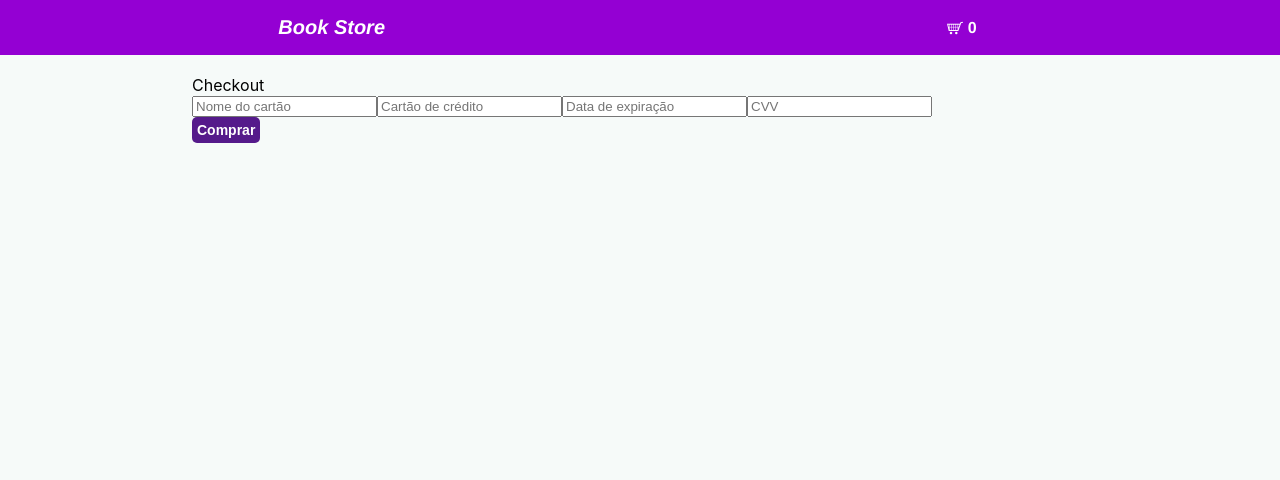
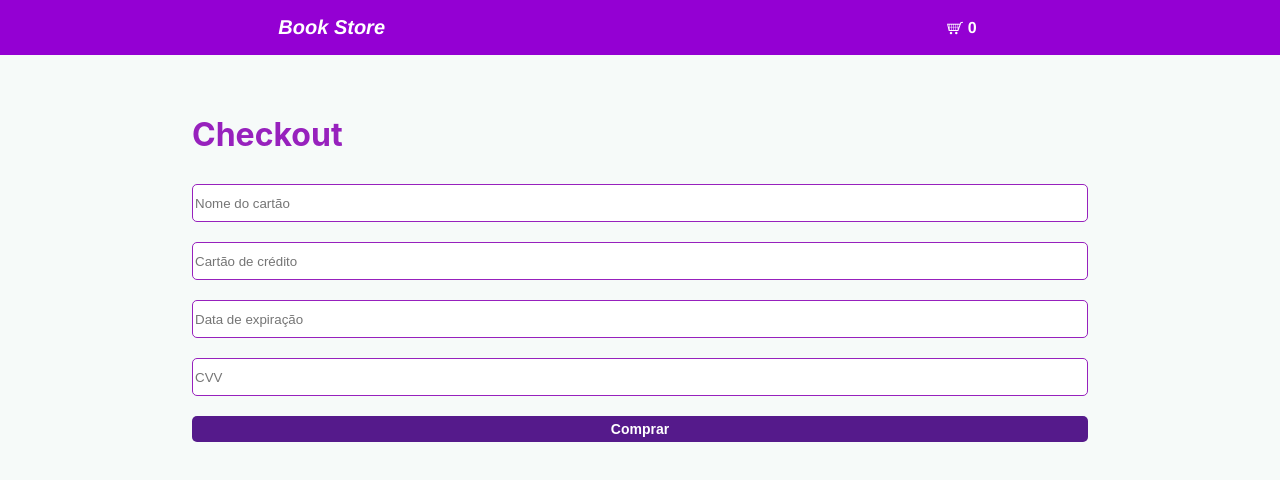
Before and after one commit to DaianaEgerMichels/redux-book-store, a React (Create React App) app: page /checkout in a window 1280 px wide. Shown: the top 480 px of the page. Built offline with nearby package versions, Linux system fonts and the light colour scheme.

Commit message:
adiciona css página cart, checkout e details

```diff
--- a/src/index.css
+++ b/src/index.css
@@ -107,3 +107,94 @@ justify-content: space-around;
   font-weight: bold;
   font-family: 'Franklin Gothic Medium', 'Arial Narrow', Arial, sans-serif;
 }
+
+/* Cart styles */
+
+.table-cart {
+  width: 100%;
+  background: #FFF;
+  padding: 10px;
+  border-radius: 10px;
+  margin: 10px 0;
+}
+
+.table-cart thead, th {
+  color: #999;
+  text-align: left;
+  padding: 12px;
+}
+
+.table-cart tbody, th {
+  padding: 12px;
+  border-bottom: 1px solid #eee;
+}
+
+.table-image {
+  height: 100px;
+}
+
+.margin-button {
+  margin: 0px 5px;
+}
+
+.footer-cart {
+  display: flex;
+  align-items: center;
+  justify-content: space-between;
+}
+
+/* Styles detalhes */
+
+.book-container {
+  display: flex;
+  gap: 20px;
+  background-color: #FFF;
+  padding: 10px;
+  border-radius: 5px;
+}
+
+.book-container img {
+  width: 250px;
+  object-fit: contain;
+  align-self: flex-start;
+}
+
+.book-content {
+  display: flex;
+  flex-direction: column;
+  align-items: center;
+}
+
+.book-content p {
+  font-size: 12px;
+}
+
+/* styles checkout */
+
+.checkout-title {
+  font-size: 32px;
+  color:#9721BD;
+  margin: 40px 0;
+  font-weight: bold;
+}
+
+.books-scroll {
+  display: flex;
+  gap: 10px;
+  overflow-x: scroll;
+  margin-bottom: 40px;
+}
+
+.form-checkout {
+  display: flex;
+  flex-direction: column;
+  gap: 20px;
+  margin: 30px 0;
+}
+
+.form-checkout input {
+  outline: 0;
+  border: 1px solid #9721BD;
+  height: 34px;
+  border-radius: 5px;
+}
```
